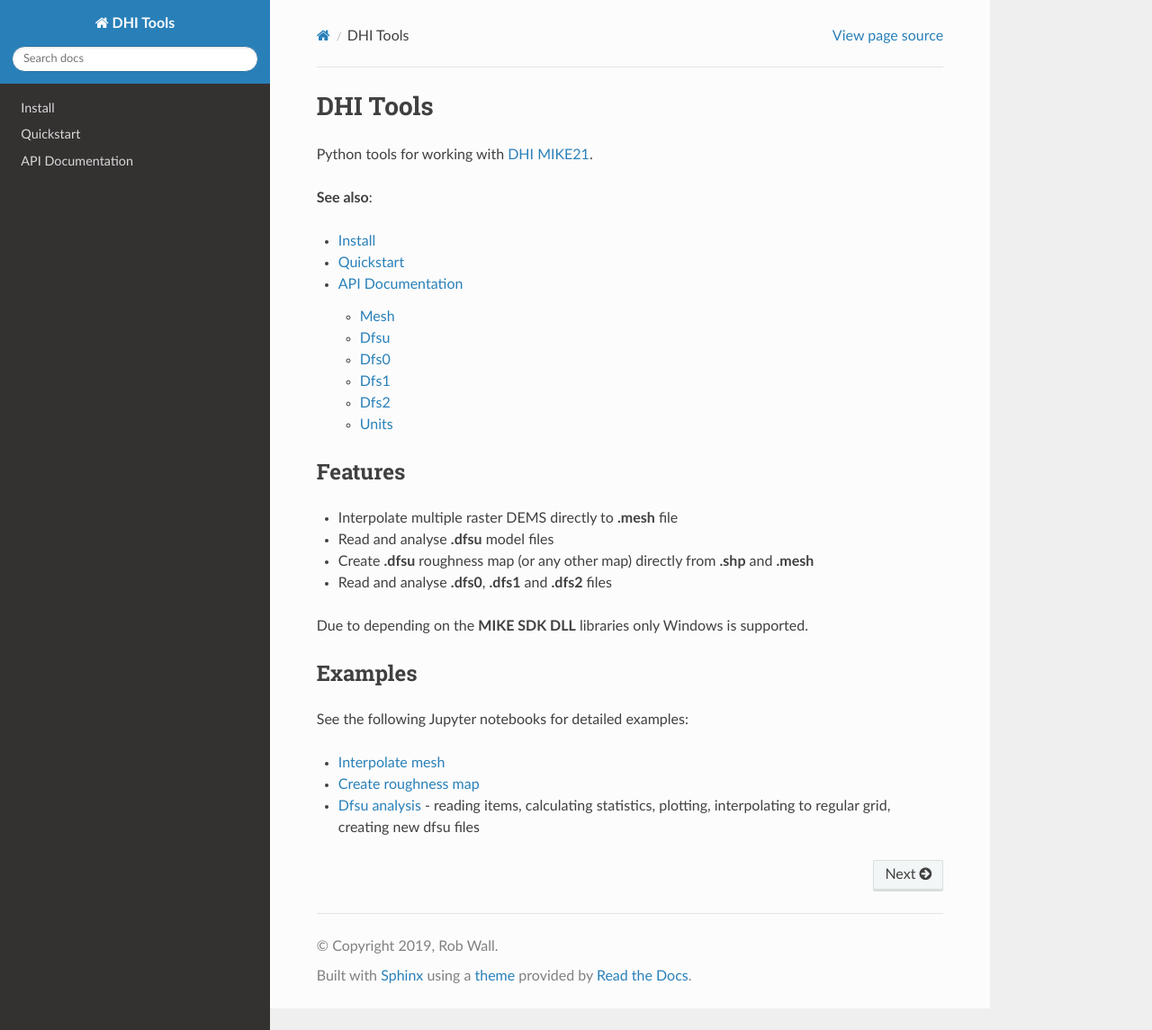
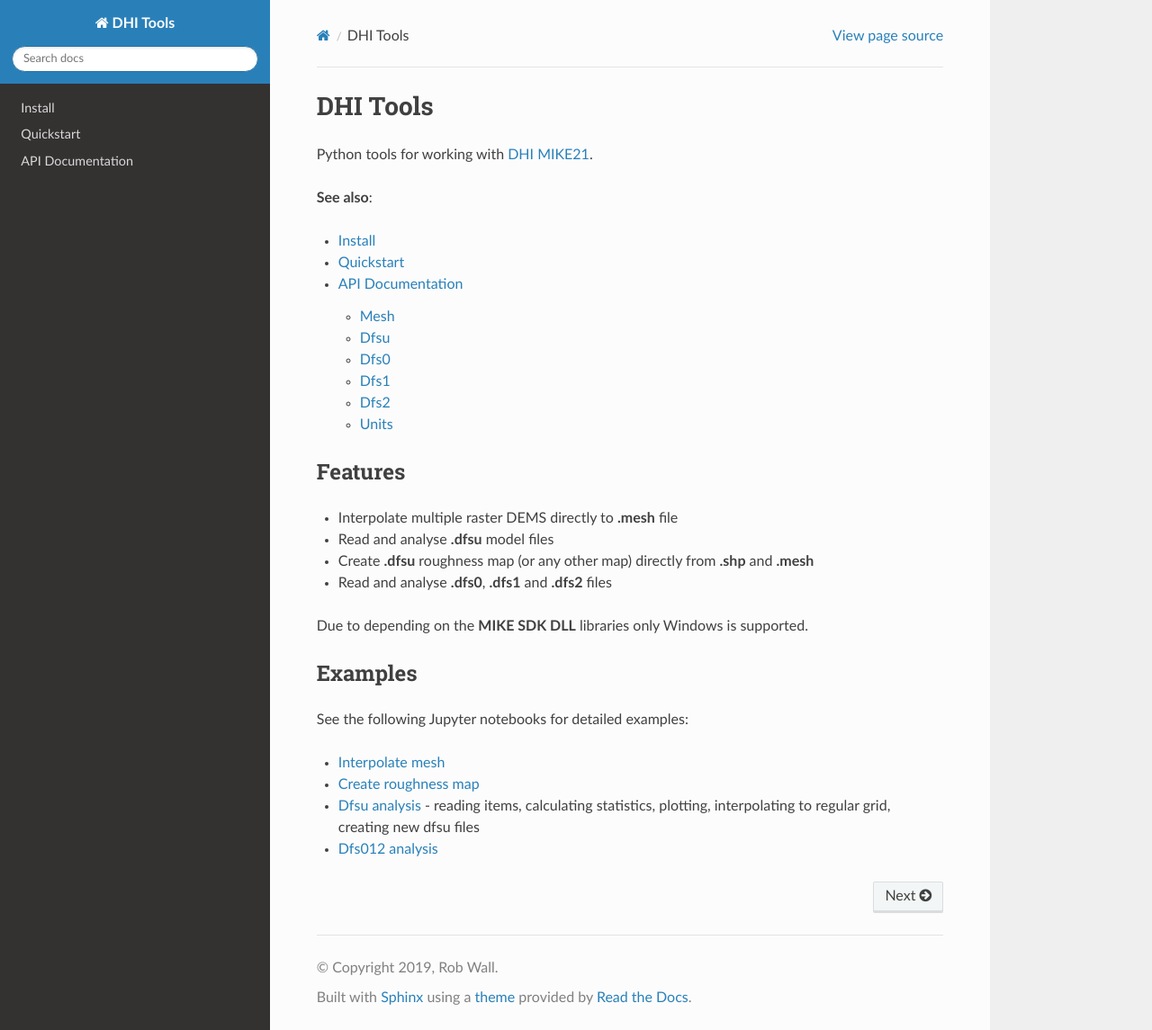
Before and after one commit to robjameswall/dhitools, a Sphinx documentation site: the page built from docs/index.rst, in a window 1280 px wide and 1145 px high. Shown: the whole window at 90% size. Built offline with Sphinx 7.4.7 and the Read the Docs theme 2.0.0, drawn with Linux system fonts in a browser that asks for light colours.

Commit message:
linked to dfs012 notebook

```diff
--- a/docs/index.rst
+++ b/docs/index.rst
@@ -33,3 +33,4 @@
 * `Interpolate mesh <https://github.com/robjameswall/dhitools/blob/master/notebooks/mesh_interpolation.ipynb>`_
 * `Create roughness map <https://github.com/robjameswall/dhitools/blob/master/notebooks/roughness_map.ipynb>`_
 * `Dfsu analysis <https://github.com/robjameswall/dhitools/blob/master/notebooks/dfsu_analysis.ipynb>`_ - reading items, calculating statistics, plotting, interpolating to regular grid, creating new dfsu files
+* `Dfs012 analysis <https://github.com/robjameswall/dhitools/blob/master/notebooks/dfs012_analysis.ipynb>`_
```
Also changed, not shown: README.md (+1 -0 lines).
